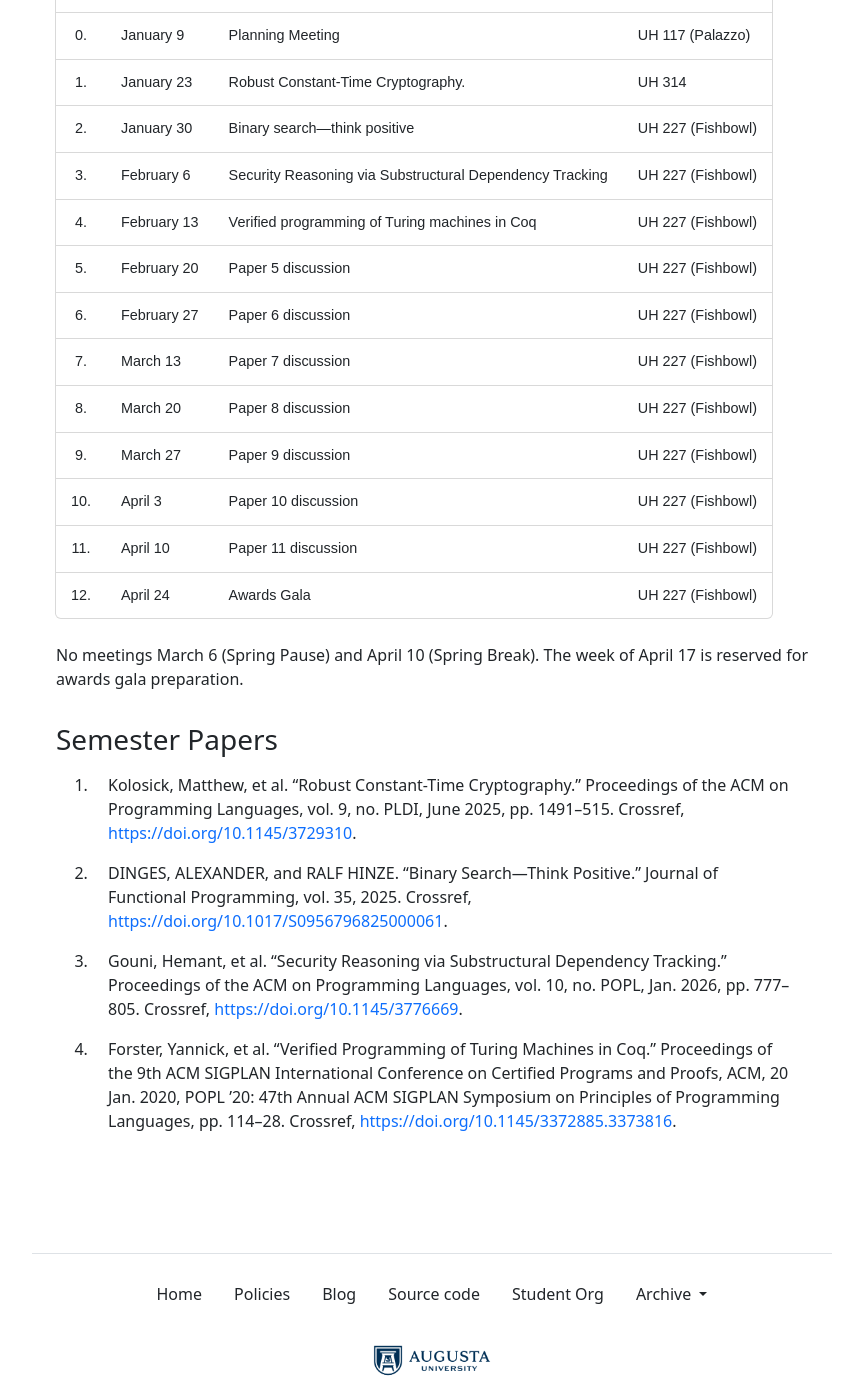
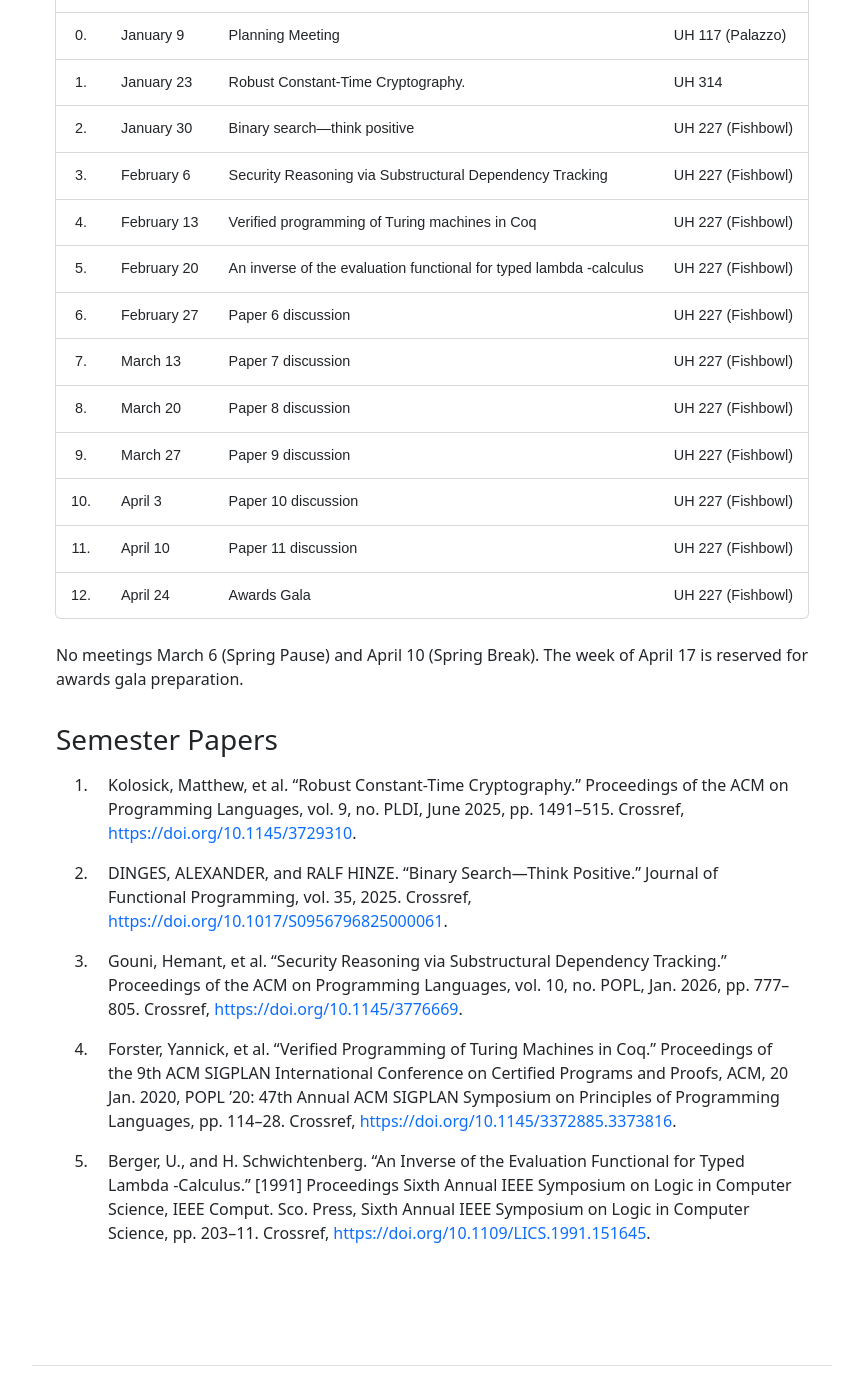
Before and after one commit to the-au-forml-lab/plgroup, a Jekyll site: the page built from docs/index.md, in a window 1280 px wide and 1400 px high, scrolled down 693 px. Shown: the whole window, without its empty margins (208-1071 px from the left). Built offline with Jekyll 4.4.1, drawn with Linux system fonts in a browser that asks for light colours.

Commit message:
[create-pull-request] automated change

```diff
--- a/data/history.txt
+++ b/data/history.txt
@@ -61,3 +61,4 @@
 10.1017/S0956796825000061
 10.1145/3776669
 10.1145/3372885.3373816
+10.1109/LICS.1991.151645
--- a/docs/index.md
+++ b/docs/index.md
@@ -33,7 +33,7 @@ organization.
 | 2.  | January 30  | Binary search—think positive                 | UH 227 (Fishbowl) |
 | 3.  | February 6  | Security Reasoning via Substructural Dependency Tracking                 | UH 227 (Fishbowl) |
 | 4.  | February 13 | Verified programming of Turing machines in Coq                 | UH 227 (Fishbowl) |
-| 5.  | February 20 | Paper 5 discussion                 | UH 227 (Fishbowl) |
+| 5.  | February 20 | An inverse of the evaluation functional for typed lambda -calculus                 | UH 227 (Fishbowl) |
 | 6.  | February 27 | Paper 6 discussion                 | UH 227 (Fishbowl) |
 | 7.  | March 13    | Paper 7 discussion                 | UH 227 (Fishbowl) |
 | 8.  | March 20    | Paper 8 discussion                 | UH 227 (Fishbowl) |
--- a/docs/papers.md
+++ b/docs/papers.md
@@ -2,3 +2,4 @@
 1. DINGES, ALEXANDER, and RALF HINZE. “Binary Search—Think Positive.” Journal of Functional Programming, vol. 35, 2025. Crossref, <https://doi.org/10.1017/S0956796825000061>.
 1. Gouni, Hemant, et al. “Security Reasoning via Substructural Dependency Tracking.” Proceedings of the ACM on Programming Languages, vol. 10, no. POPL, Jan. 2026, pp. 777–805. Crossref, <https://doi.org/10.1145/3776669>.
 1. Forster, Yannick, et al. “Verified Programming of Turing Machines in Coq.” Proceedings of the 9th ACM SIGPLAN International Conference on Certified Programs and Proofs, ACM, 20 Jan. 2020, POPL ’20: 47th Annual ACM SIGPLAN Symposium on Principles of Programming Languages, pp. 114–28. Crossref, <https://doi.org/10.1145/3372885.3373816>.
+1. Berger, U., and H. Schwichtenberg. “An Inverse of the Evaluation Functional for Typed Lambda -Calculus.” [1991] Proceedings Sixth Annual IEEE Symposium on Logic in Computer Science, IEEE Comput. Sco. Press, Sixth Annual IEEE Symposium on Logic in Computer Science, pp. 203–11. Crossref, <https://doi.org/10.1109/LICS.1991.151645>.
```
